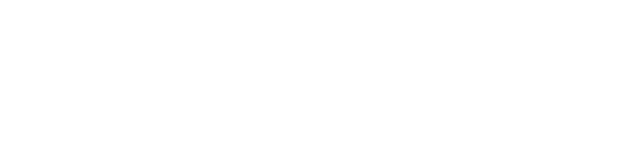
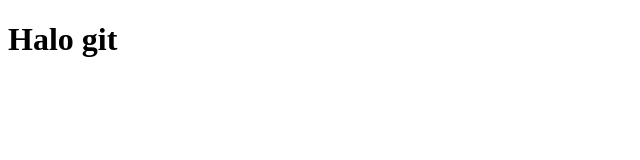
Before and after one commit to iniJesen/latihan_git, a plain HTML site: page index.html in a window 1280 px wide. Shown: the whole page, without its empty margins (0-640 px from the left). Drawn offline with Linux system fonts and the light colour scheme.

Commit message:
modified in index.html

```diff
--- a/index.html
+++ b/index.html
@@ -9,5 +9,7 @@
     />
     <title>Document</title>
   </head>
-  <body></body>
+  <body>
+    <h1>Halo git</h1>
+  </body>
 </html>
```
